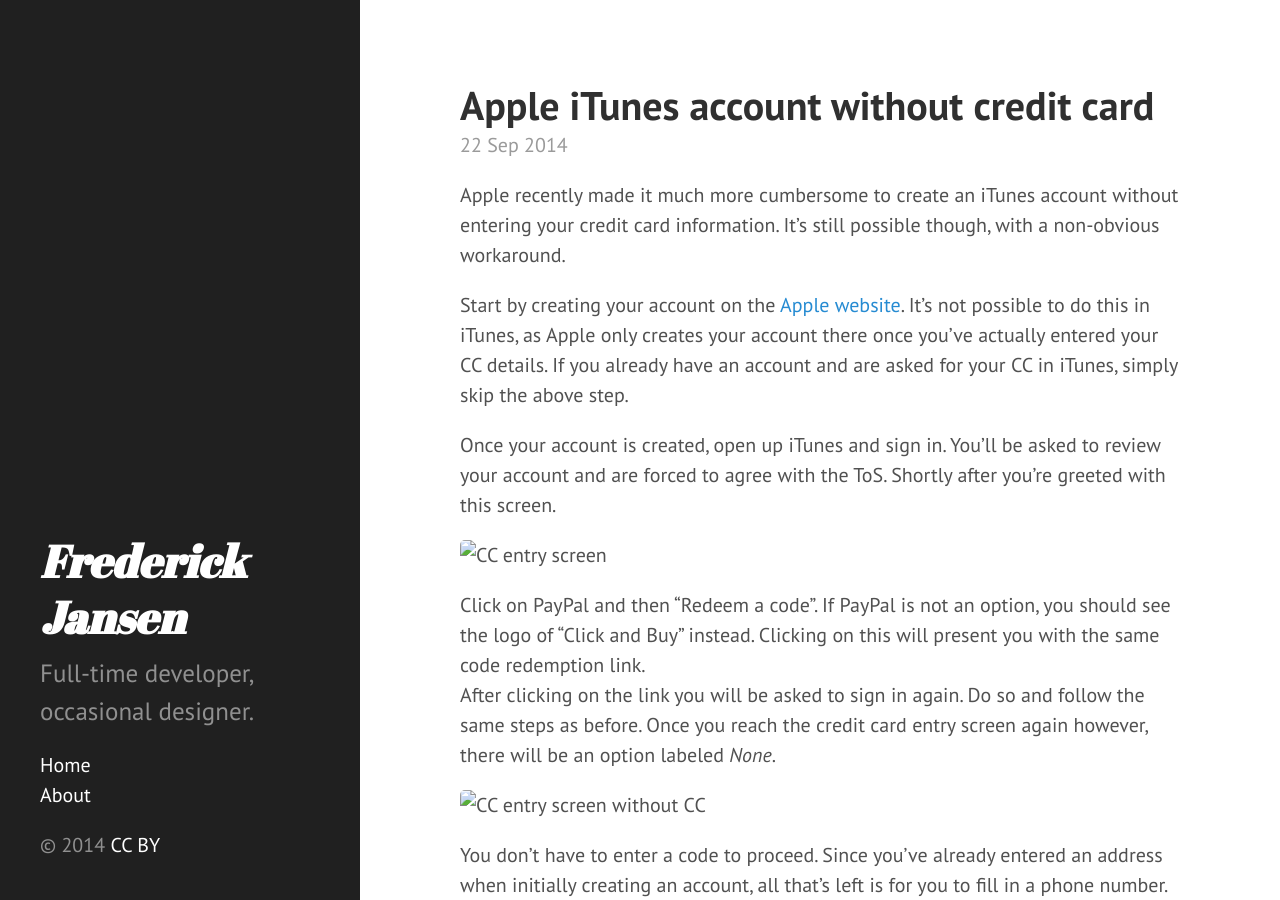
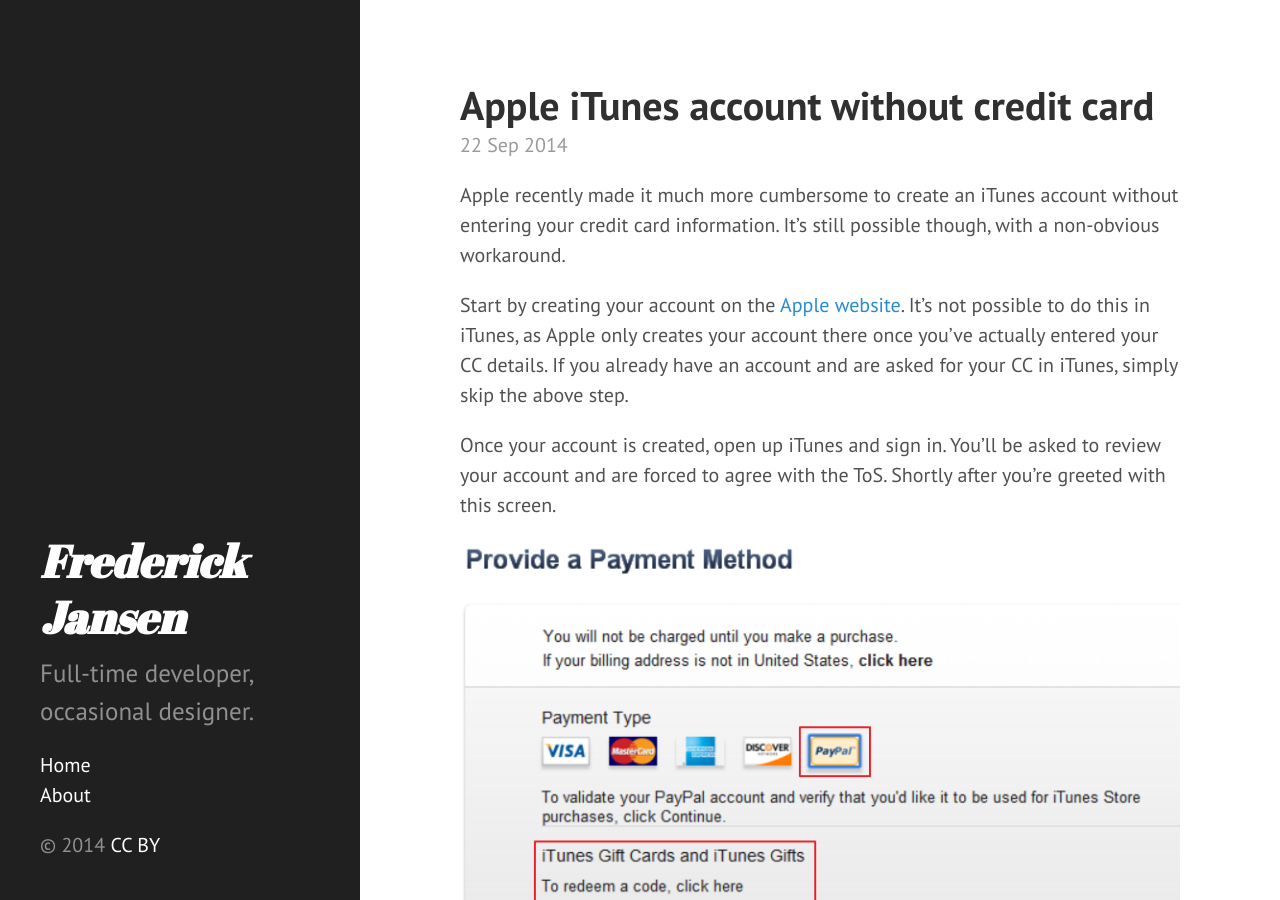
Before and after one commit to frederickjansen/frederickjansen.github.io, a Jekyll site: the page built from _posts/2014-09-22-itunes-without-credit-card.md, in a window 1280 px wide and 900 px high. Built offline with Jekyll 4.4.1, drawn with Linux system fonts in a browser that asks for light colours; Markdown is read by kramdown in place of the engine named in the settings; comment, search, counter and statistics services are not loaded.

Commit message:
Fixed image paths

```diff
--- a/_posts/2014-09-22-itunes-without-credit-card.md
+++ b/_posts/2014-09-22-itunes-without-credit-card.md
@@ -10,11 +10,11 @@
 
 Once your account is created, open up iTunes and sign in. You'll be asked to review your account and are forced to agree with the ToS. Shortly after you're greeted with this screen.
 
-![CC entry screen](/images/itunes/step-one.png "CC entry screen")
+![CC entry screen](/public/images/itunes/step-one.png "CC entry screen")
 
 Click on PayPal and then "Redeem a code". If PayPal is not an option, you should see the logo of "Click and Buy" instead. Clicking on this will present you with the same code redemption link.
 After clicking on the link you will be asked to sign in again. Do so and follow the same steps as before. Once you reach the credit card entry screen again however, there will be an option labeled _None_.
 
-![CC entry screen without CC](/images/itunes/step-two.png "CC entry screen without CC")
+![CC entry screen without CC](/public/images/itunes/step-two.png "CC entry screen without CC")
 
 You don't have to enter a code to proceed. Since you've already entered an address when initially creating an account, all that's left is for you to fill in a phone number.
```
